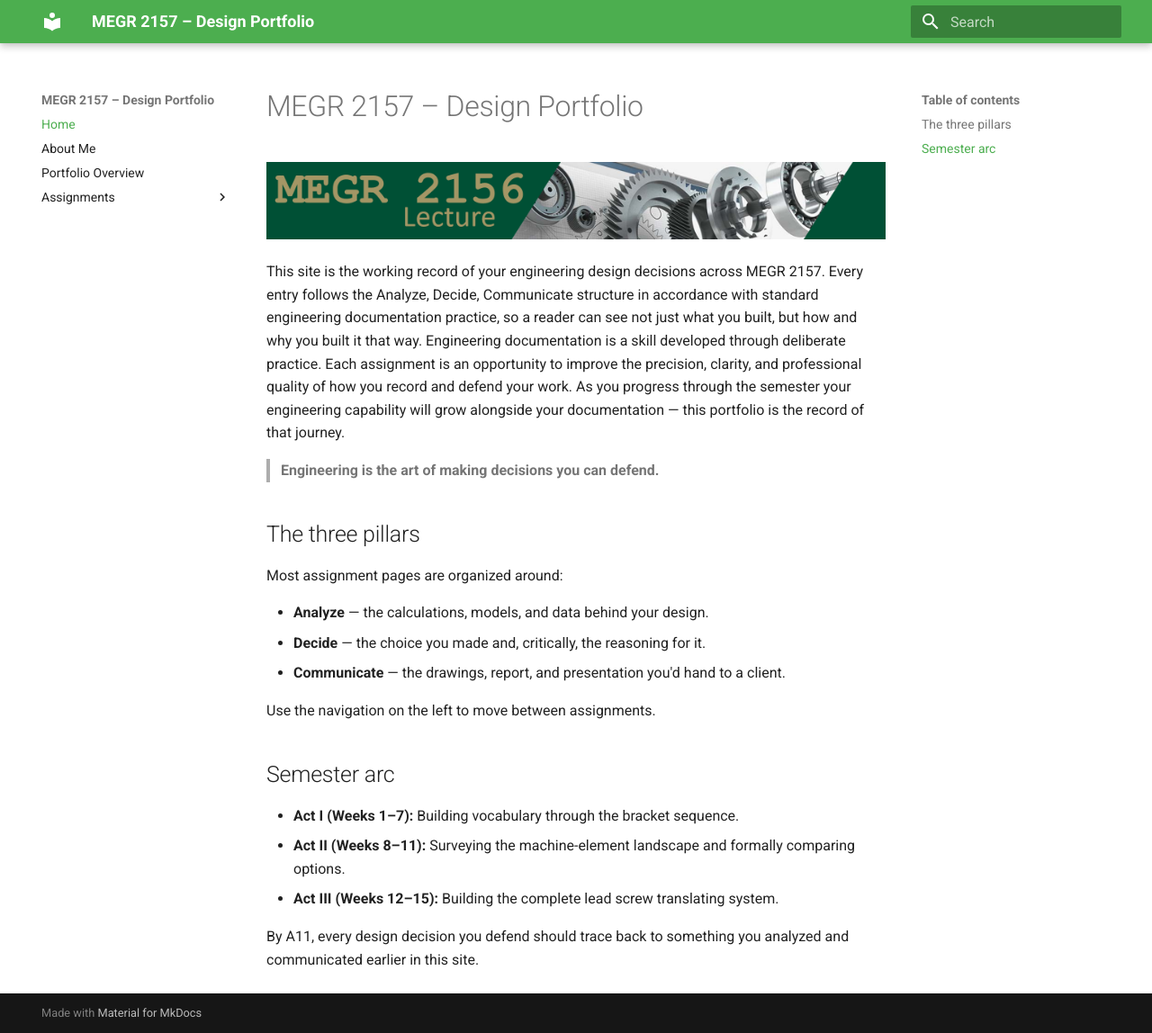
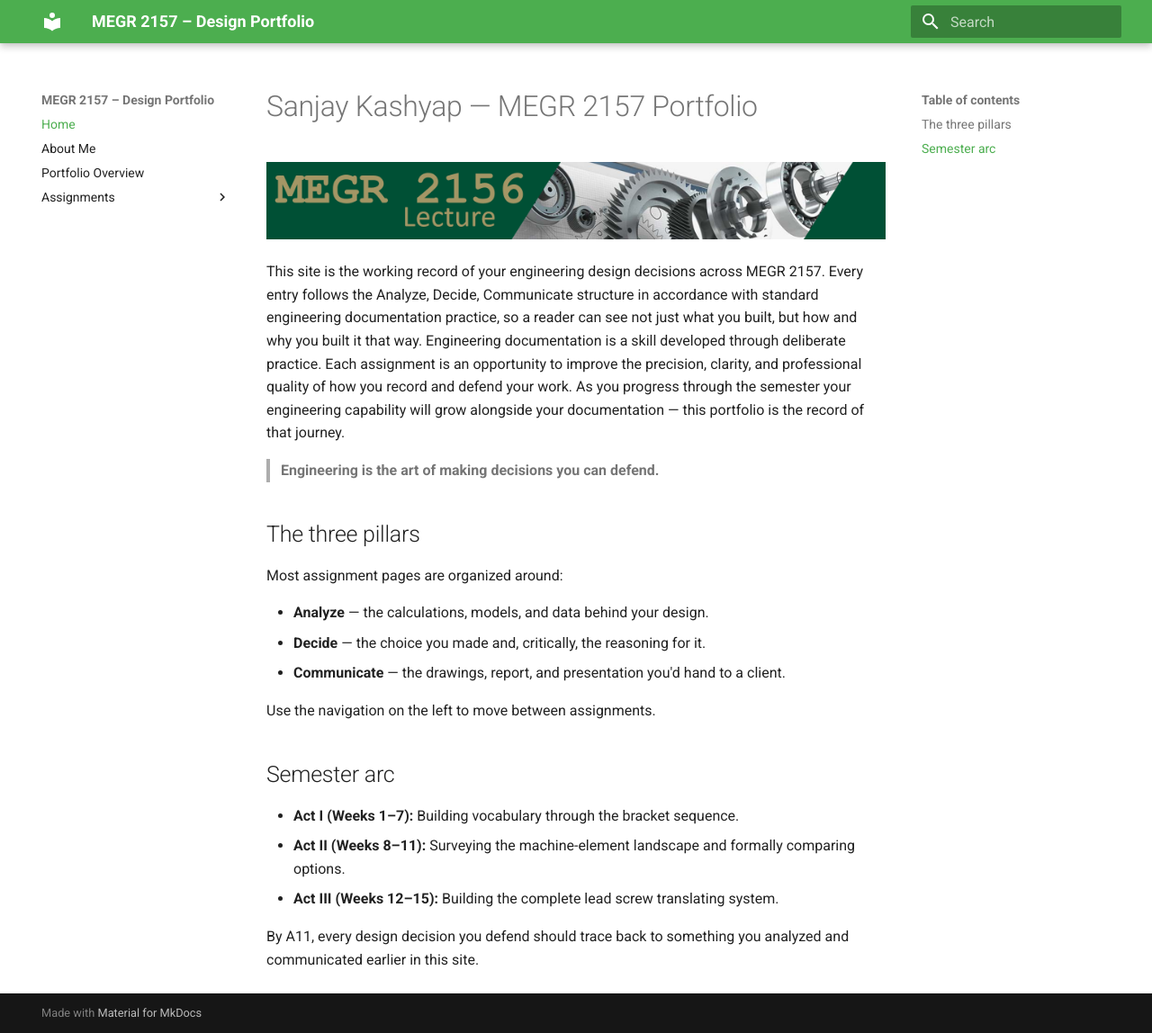
Before and after one commit to SanjayKashyap24/design-projects-portfolio, an MkDocs documentation site: the page built from docs/index.md, in a window 1280 px wide and 1148 px high. Shown: the whole window at 90% size. Built offline with MkDocs 1.6.1 and Material for MkDocs 9.7.7, drawn with Linux system fonts in a browser that asks for light colours.

Commit message:
Initial Site Set Up

```diff
--- a/docs/index.md
+++ b/docs/index.md
@@ -1,4 +1,4 @@
-# MEGR 2157 – Design Portfolio
+# Sanjay Kashyap — MEGR 2157 Portfolio
 
 ![MEGR 2156-7 Title](MEGR2156title.png)
 
```
